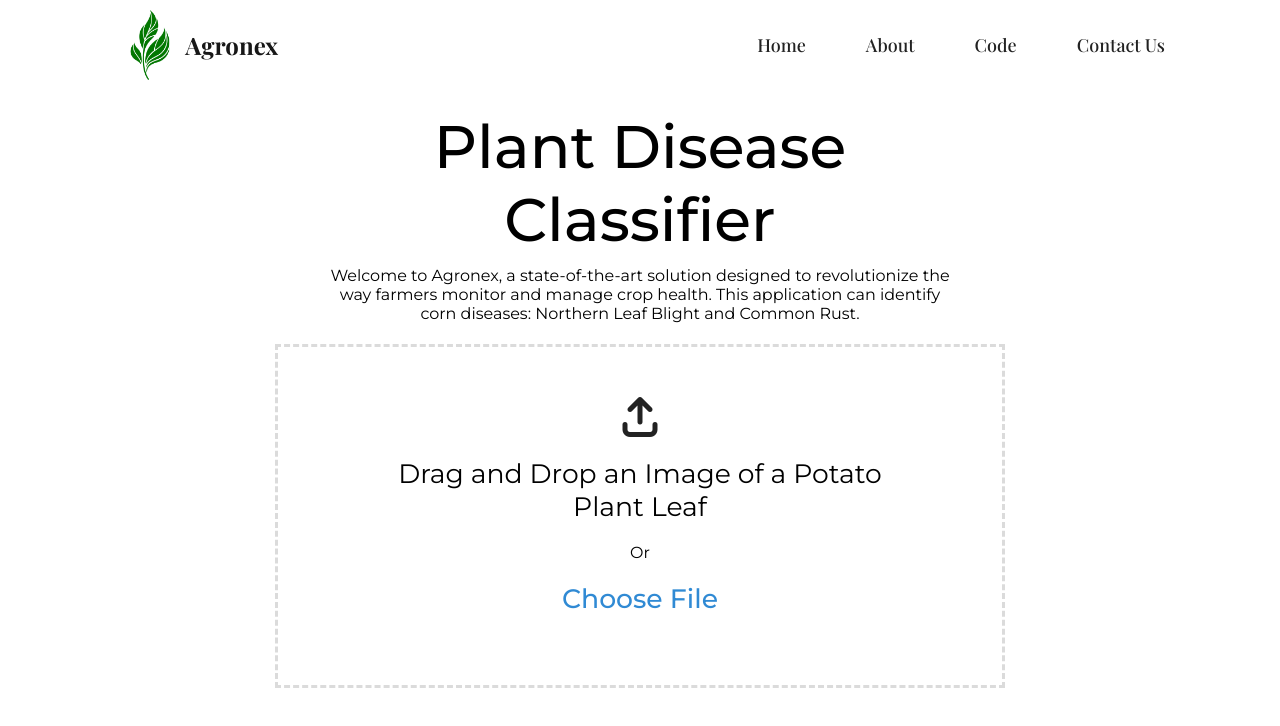
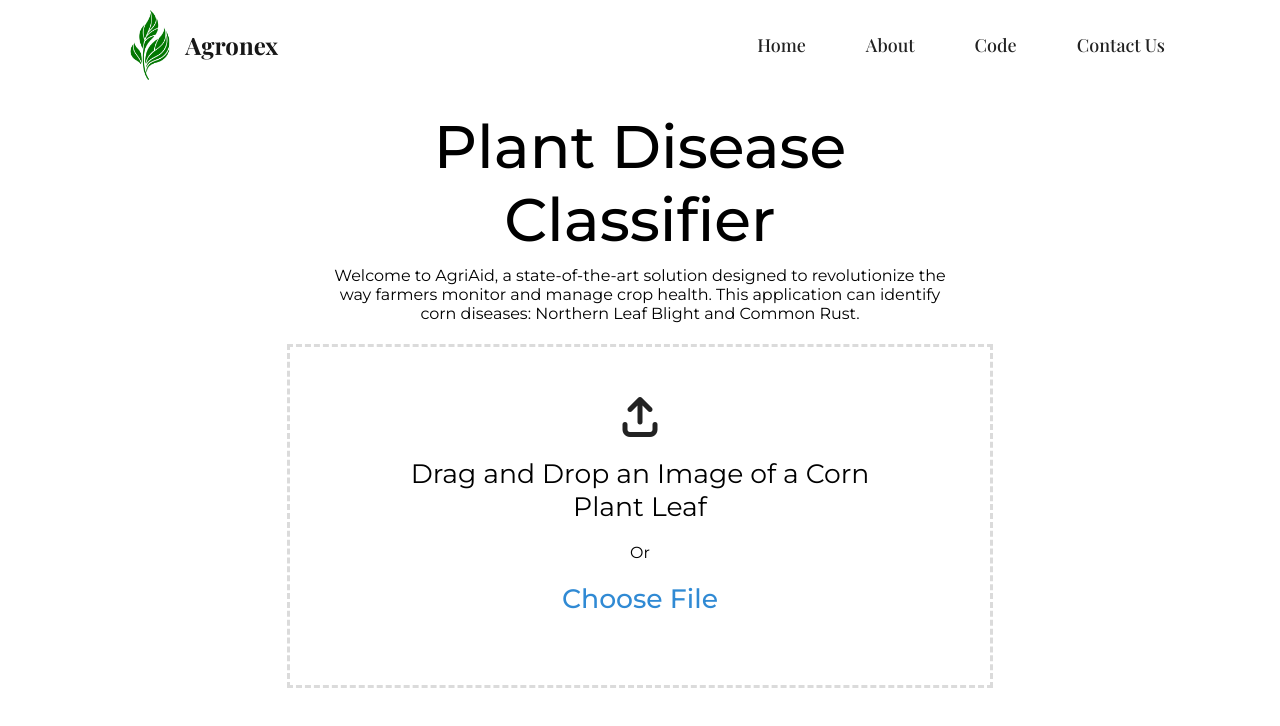
Before and after one commit to brentibanez331/plant-disease-classification, a React (Create React App) app in the folder frontend/: page / in a window 1280 px wide. Shown: the top 726 px of the page. Built offline with nearby package versions, Linux system fonts and the light colour scheme.

Commit message:
misc: name update

```diff
--- a/frontend/public/index.html
+++ b/frontend/public/index.html
@@ -27,7 +27,7 @@
       work correctly both with client-side routing and a non-root public URL.
       Learn how to configure a non-root public URL by running `npm run build`.
     -->
-    <title>Agronex</title>
+    <title>AgriAid</title>
   </head>
   <body>
     <noscript>You need to enable JavaScript to run this app.</noscript>
--- a/frontend/src/components/Hero.js
+++ b/frontend/src/components/Hero.js
@@ -5,7 +5,7 @@ function Hero() {
     return (
         <div className='hero-container'>
             <h1>Plant Disease Classifier</h1>
-            <p>Welcome to Agronex, a state-of-the-art solution designed to revolutionize the way farmers monitor and manage crop health. This application can identify corn diseases: Northern Leaf Blight and Common Rust.</p>
+            <p>Welcome to AgriAid, a state-of-the-art solution designed to revolutionize the way farmers monitor and manage crop health. This application can identify corn diseases: Northern Leaf Blight and Common Rust.</p>
         </div>
     )
 }
--- a/frontend/src/components/UploadFile.js
+++ b/frontend/src/components/UploadFile.js
@@ -140,7 +140,7 @@ function UploadFile() {
                     <button onClick={() => inputRef.current.click()}>
                         <div className='file-upload' onDragOver={handleDragOver} onDrop={handleDrop}>
                             <i className='fa-solid fa-arrow-up-from-bracket'></i>
-                            <h1 className='drag-and-drop'>Drag and Drop an Image of a Potato Plant Leaf</h1>
+                            <h1 className='drag-and-drop'>Drag and Drop an Image of a Corn Plant Leaf</h1>
                             <p>Or</p>
                             <h1 className='choose-file'>Choose File</h1>
                         </div>
```
